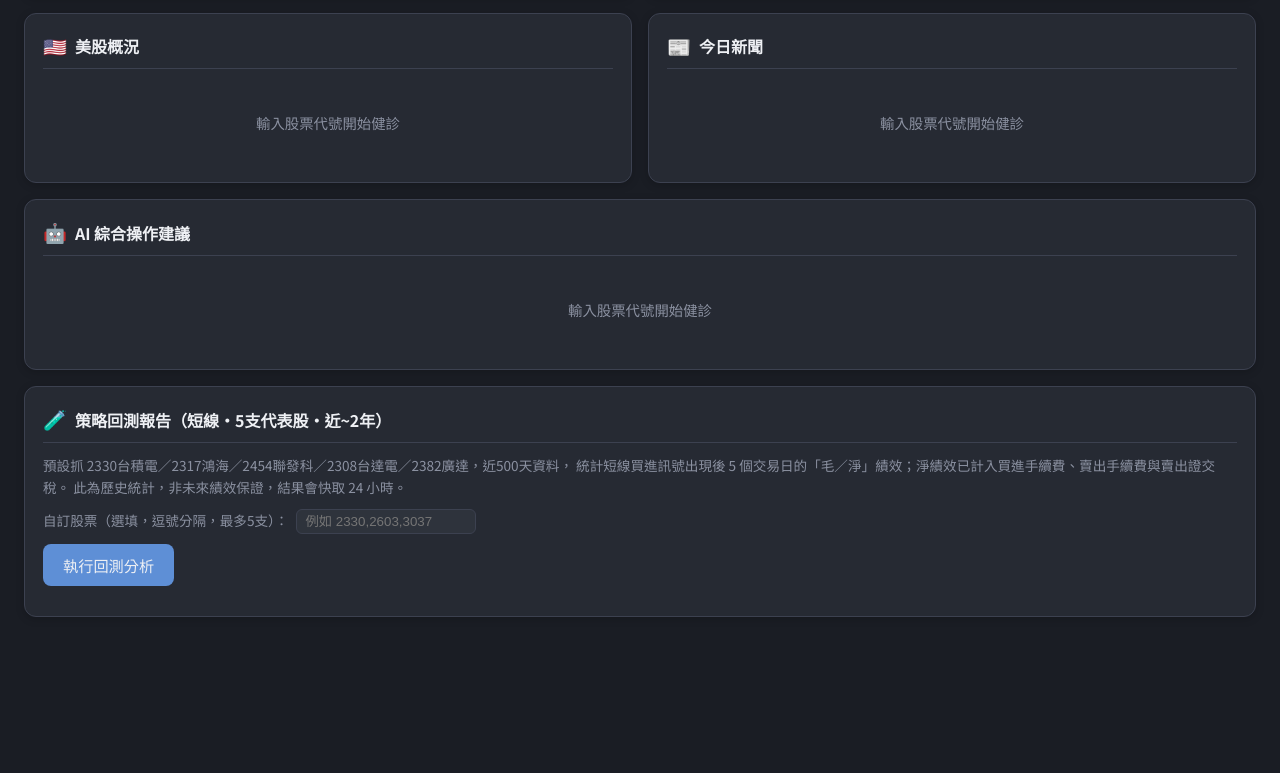
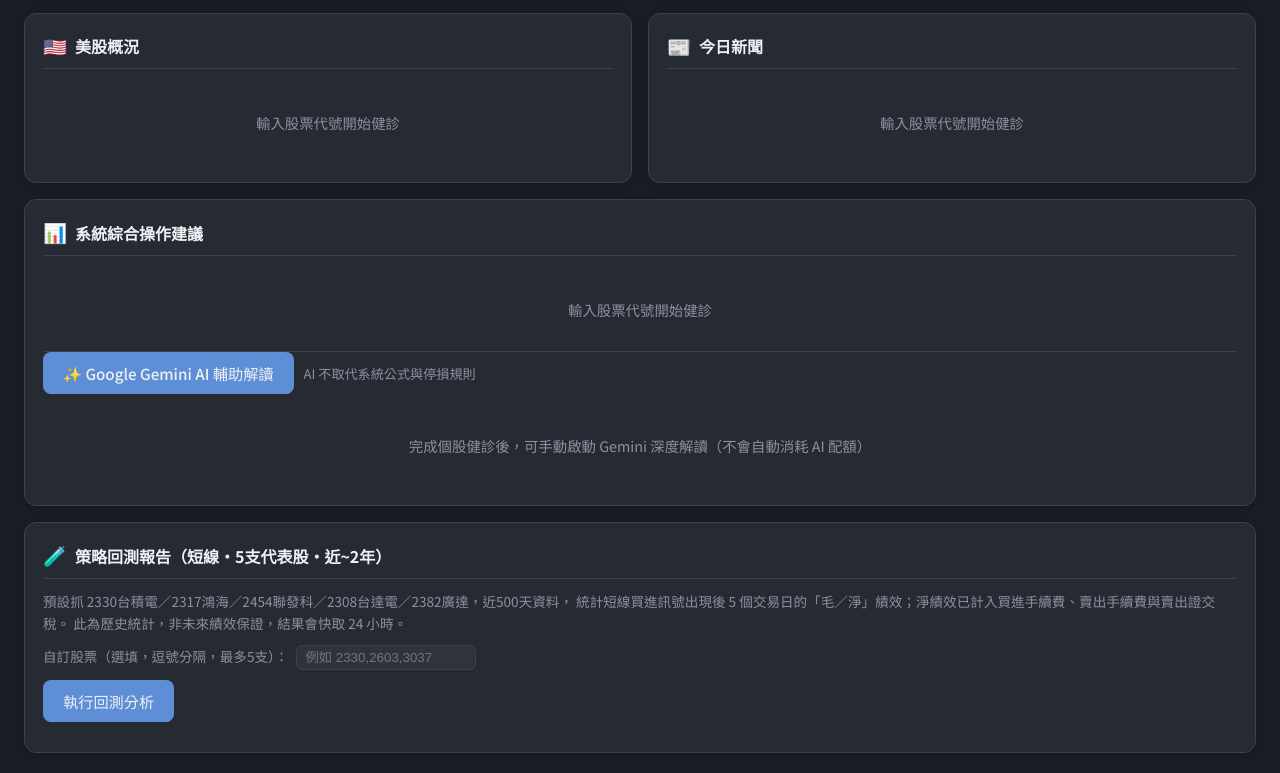
Before and after one commit to hidk740520-ops/Hidkcole, a plain HTML site: page templates/index.html in a window 1280 px wide. Shown: the part 1208-1981 px from the top of the page. Before the commit the page ends 1845 px from the top, so only its background shows below. Drawn offline with Linux system fonts and the light colour scheme.

Commit message:
Add files via upload

```diff
--- a/templates/index.html
+++ b/templates/index.html
@@ -259,9 +259,16 @@ tr:last-child td{border-bottom:none}
 
 <!-- ===== AI 綜合操作建議 ===== -->
 <div class="card" style="margin-top:16px">
-  <div class="card-title"><span class="icon">🤖</span>AI 綜合操作建議</div>
+  <div class="card-title"><span class="icon">📊</span>系統綜合操作建議</div>
   <div class="card-body" id="verdictBody">
     <div class="placeholder">輸入股票代號開始健診</div>
+  </div>
+  <div class="card-body" style="border-top:1px solid var(--border)">
+    <div style="display:flex;align-items:center;gap:10px;flex-wrap:wrap;margin-bottom:10px">
+      <button class="btn btn-primary" id="geminiBtn" onclick="runGeminiAnalysis()">✨ Google Gemini AI 輔助解讀</button>
+      <span id="geminiStatus" style="font-size:.82rem;color:var(--text-dim)">AI 不取代系統公式與停損規則</span>
+    </div>
+    <div id="geminiBody"><div class="placeholder">完成個股健診後，可手動啟動 Gemini 深度解讀（不會自動消耗 AI 配額）</div></div>
   </div>
 </div>
 
@@ -488,6 +495,7 @@ function fetchTechData() {
         decision: j.decision || null,
         weeklyKd: j.weekly_kd || null,
         revenueYoy: j.revenue_yoy,
+        revenueData: j.revenue_data || [],
         valuation: j.valuation || null,
         position: j.position || null
       };
@@ -1260,6 +1268,56 @@ function renderVerdict() {
   el.innerHTML = html;
 }
 
+function escapeHtml(v) {
+  return String(v === null || v === undefined ? '' : v)
+    .replace(/&/g,'&amp;').replace(/</g,'&lt;').replace(/>/g,'&gt;')
+    .replace(/"/g,'&quot;').replace(/'/g,'&#039;');
+}
+
+function runGeminiAnalysis() {
+  var btn = document.getElementById('geminiBtn');
+  var el = document.getElementById('geminiBody');
+  var st = document.getElementById('geminiStatus');
+  if (!G.stockId || !G.techData) {
+    el.innerHTML = errHtml('請先輸入股票代號並完成個股健診。');
+    return;
+  }
+  btn.disabled = true;
+  btn.textContent = 'Gemini 分析中...';
+  st.textContent = '正在將本次健診結果送往 Gemini 解讀';
+  el.innerHTML = loadingHtml('Google Gemini 正在整理多面向訊號...');
+  var payload = {
+    symbol: G.stockId, name: G.stockName, industry: G.industry,
+    scores: G.scores, techData: G.techData, fundData: G.fundData,
+    chipData: G.chipData, usData: G.usData, newsData: G.newsData
+  };
+  fetch('/api/ai/analyze', {
+    method: 'POST', headers: {'Content-Type':'application/json'}, body: JSON.stringify(payload)
+  }).then(function(r){ return r.json(); }).then(function(j){
+    btn.disabled = false; btn.textContent = '✨ 重新執行 Gemini AI 解讀';
+    if (j.status !== 200) {
+      st.textContent = 'Gemini 尚未完成';
+      el.innerHTML = errHtml(j.msg || 'Gemini 分析失敗'); return;
+    }
+    var a = j.analysis || {};
+    var html = '<div style="background:var(--card2);border-radius:8px;padding:12px">';
+    html += '<div style="font-weight:700;margin-bottom:8px">Gemini 摘要</div><div>' + escapeHtml(a.summary || '') + '</div>';
+    function section(title, arr) {
+      if (!Array.isArray(arr) || !arr.length) return '';
+      var x = '<div style="font-weight:700;margin-top:12px">' + title + '</div><ul class="reasons">';
+      arr.forEach(function(v){ x += '<li>' + escapeHtml(v) + '</li>'; }); return x + '</ul>';
+    }
+    html += section('有利訊號', a.strengths) + section('風險訊號', a.risks) + section('後續觀察', a.watch_points);
+    if (a.data_quality) html += '<div style="font-size:.82rem;color:var(--text-dim);margin-top:10px">資料限制：' + escapeHtml(a.data_quality) + '</div>';
+    html += '</div>';
+    el.innerHTML = html;
+    st.textContent = 'Google Gemini · ' + (j.model || '') + ' · 僅輔助解讀';
+  }).catch(function(err){
+    btn.disabled = false; btn.textContent = '✨ Google Gemini AI 輔助解讀';
+    st.textContent = 'Gemini 連線失敗'; el.innerHTML = errHtml(err.message || '連線失敗');
+  });
+}
+
 function buildReasons(tech, fund, chip, us, total) {
   var r = [];
   var t = G.techData;
```
